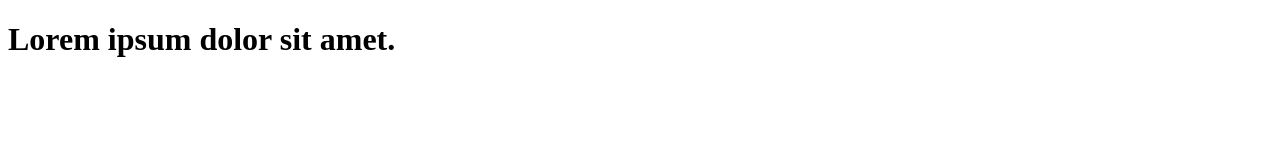
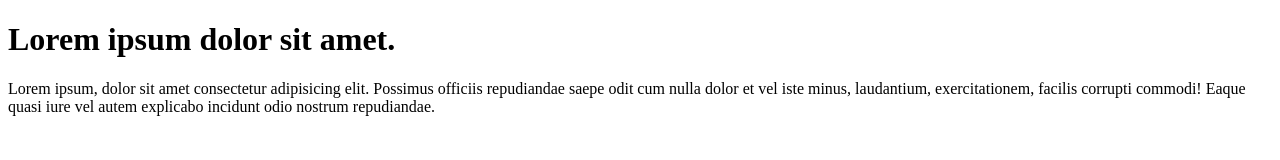
Before and after one commit to Upamanyu24300/learn-git, a plain HTML site: page index.html in a window 1280 px wide. Drawn offline with Linux system fonts and the light colour scheme.

Commit message:
Add paragraph to code

```diff
--- a/index.html
+++ b/index.html
@@ -7,5 +7,6 @@
 </head>
 <body>
     <h1>Lorem ipsum dolor sit amet.</h1>
+    <p>Lorem ipsum, dolor sit amet consectetur adipisicing elit. Possimus officiis repudiandae saepe odit cum nulla dolor et vel iste minus, laudantium, exercitationem, facilis corrupti commodi! Eaque quasi iure vel autem explicabo incidunt odio nostrum repudiandae.</p>
 </body>
 </html>
```
